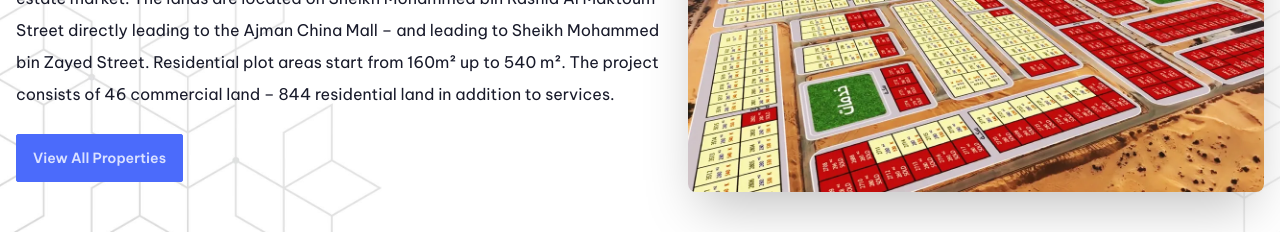
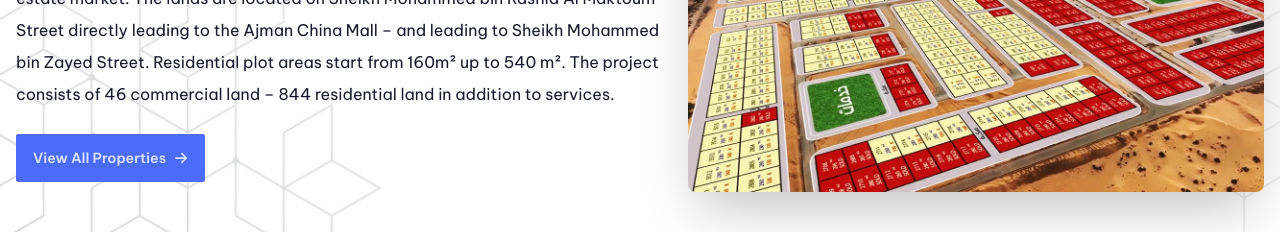
Before and after one commit to taseenjeem/abc-realestate, a React (Vite) app: page / in a window 1280 px wide. Shown: the part 1200-1432 px from the top of the page. Built offline with nearby package versions, Linux system fonts and the light colour scheme; the HTML template or start-up script is replaced by a standard one.

Commit message:
Added links to the buttons

```diff
--- a/src/Resources/components/AvailableProperties.jsx
+++ b/src/Resources/components/AvailableProperties.jsx
@@ -1,3 +1,4 @@
+import { Link } from "react-router-dom";
 import img1 from "../assets/images/01.webp";
 import img2 from "../assets/images/02.webp";
 import img3 from "../assets/images/03.webp";
@@ -265,9 +266,12 @@ const AvailableProperties = () => {
       </div>
 
       <div className="card-actions justify-center mt-20">
-        <button className="btn btn-primary text-white capitalize">
+        <Link
+          to="/properties"
+          className="btn btn-primary text-white capitalize"
+        >
           View all properties <ImArrowRight2 className="ml-2" />
-        </button>
+        </Link>
       </div>
     </section>
   );
--- a/src/Resources/components/IntroHero.jsx
+++ b/src/Resources/components/IntroHero.jsx
@@ -1,4 +1,6 @@
+import { Link } from "react-router-dom";
 import image from "../assets/images/10.webp";
+import { ImArrowRight2 } from "react-icons/im";
 
 const IntroHero = () => {
   return (
@@ -21,9 +23,9 @@ const IntroHero = () => {
             plot areas start from 160m² up to 540 m². The project consists of 46
             commercial land – 844 residential land in addition to services.
           </p>
-          <button className="btn btn-primary capitalize">
-            View All Properties
-          </button>
+          <Link to="/properties" className="btn btn-primary capitalize">
+            View All Properties <ImArrowRight2 className="ml-2" />
+          </Link>
         </div>
       </div>
     </div>
```
